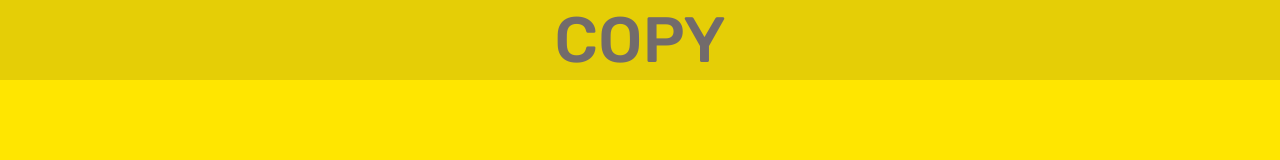
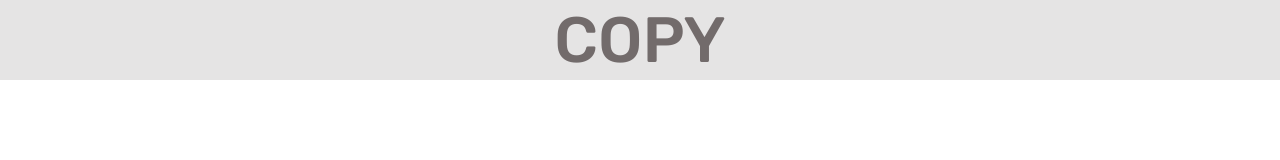
Before and after one commit to lucasp149/colorgenerator, a plain HTML site: page index.html in a window 1280 px wide. Drawn offline with Linux system fonts and the light colour scheme.

Commit message:
Update style.css

```diff
--- a/css/style.css
+++ b/css/style.css
@@ -11,7 +11,7 @@ html {
     height: 100%;
   }
 .cuadro{
-    background-color: rgb(255, 230, 0);
+    background-color: rgb(255, 255, 255);
     height: 100vh;
     width: 100vw;
 }
```
